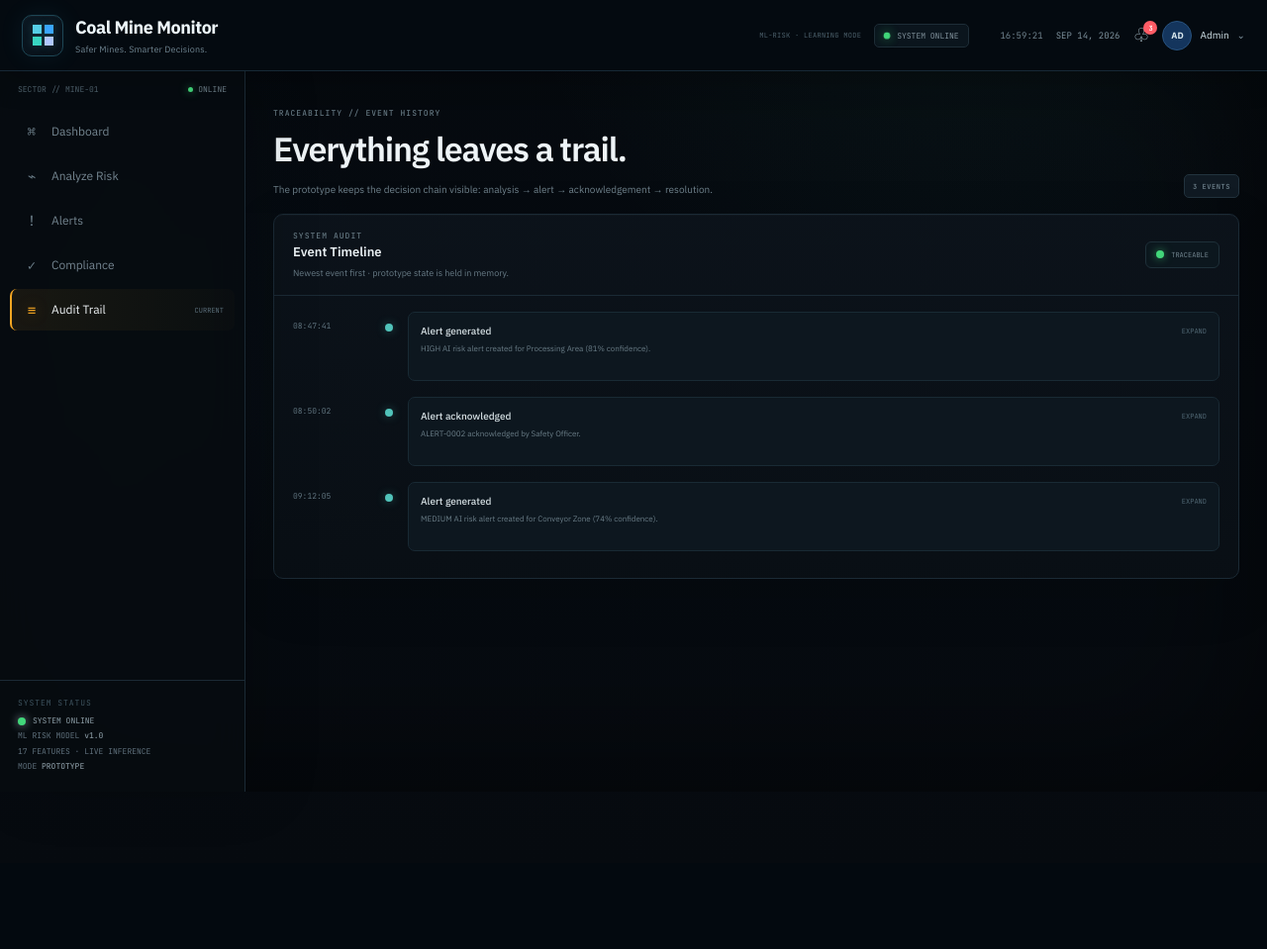
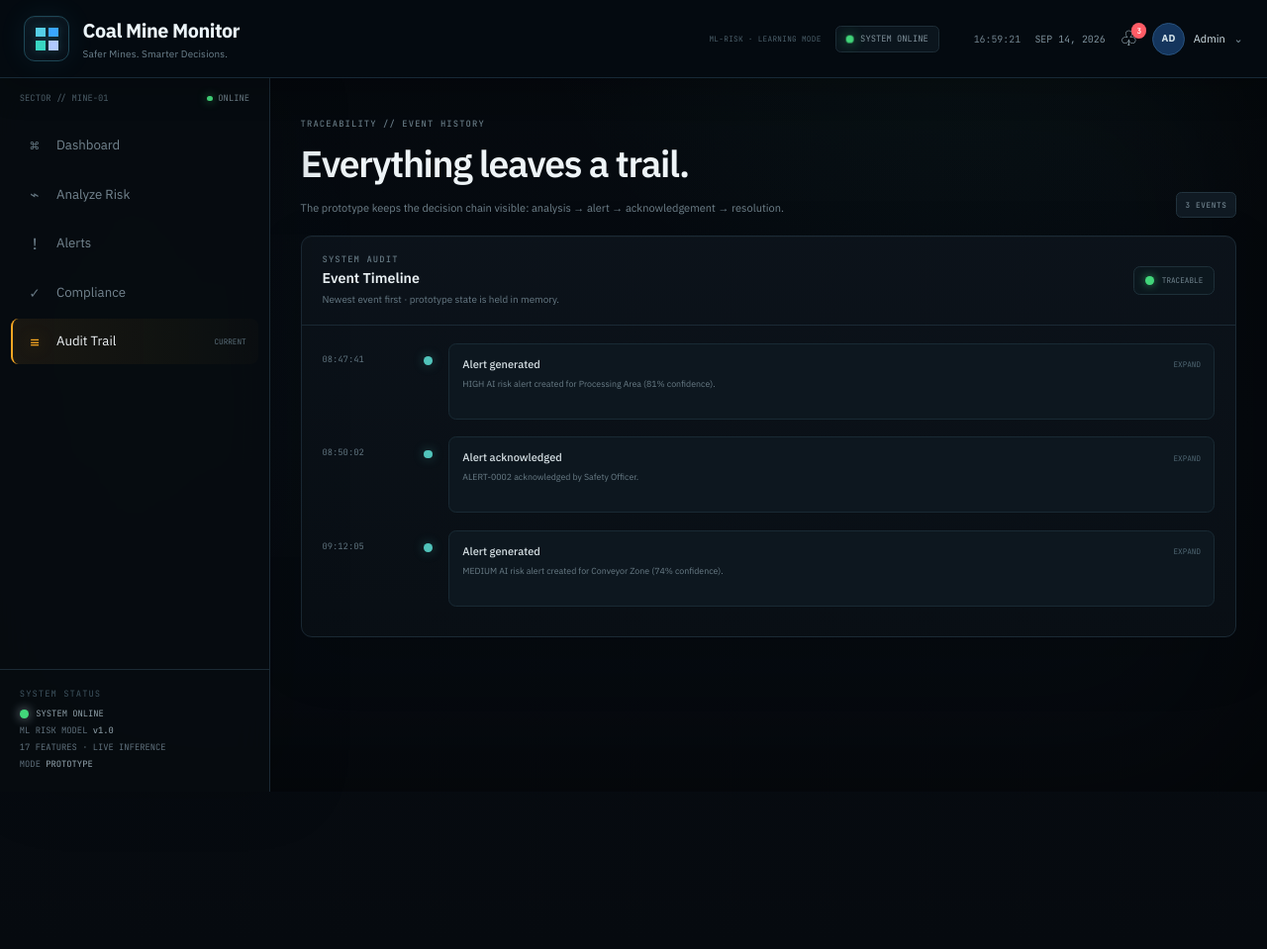
Before and after one commit to abhinavsamala-ECE/AI-Based-Coal-Mine-Monitoring-System, a Flask app: page /audit in a window 1280 px wide. Shown: the whole page at 99% size. Before the commit the page ends 800 px from the top, so only its background shows below. Run offline with Flask 3, Linux system fonts and the light colour scheme; some libraries are stand-ins or nearby versions.

Commit message:
improve desktop dashboard scaling

```diff
--- a/static/css/style.css
+++ b/static/css/style.css
@@ -366,3 +366,9 @@ a { color: inherit; text-decoration: none; }
 @keyframes cameraScan{from{transform:translateY(-35%)}to{transform:translateY(35%)}}
 @media(max-width:1100px){.intel-grid{grid-template-columns:1fr 1fr}.ops-toolbar{align-items:flex-start;flex-direction:column}.ops-buttons{justify-content:flex-start}}@media(max-width:760px){.intel-grid{grid-template-columns:1fr}.scenario-grid,.emergency-services{grid-template-columns:1fr}.ops-buttons{display:grid;grid-template-columns:1fr 1fr;width:100%}.ops-btn{width:100%}.factor-row{grid-template-columns:95px 1fr 30px}}
 .prob-track{height:7px;flex:1;background:#10202a;border:1px solid #17303c;border-radius:99px;overflow:hidden;display:inline-block;margin-right:8px;vertical-align:middle}.prob-track i{display:block;height:100%;background:linear-gradient(90deg,#2e9eaf,#7de2d0);border-radius:inherit}.rule-card-explanation{display:flex;align-items:center;gap:8px;color:#bdcfd4;font:700 8px "JetBrains Mono",monospace}.rule-card-explanation b{min-width:40px;text-align:right}.analysis-input-panel .form-body{max-height:calc(100vh - 210px);overflow:auto}.analysis-input-panel .form-body::-webkit-scrollbar{width:6px}.analysis-input-panel .form-body::-webkit-scrollbar-thumb{background:#1b3947;border-radius:99px}
+/* Global display scaling */
+@media (min-width: 1201px) {
+    body {
+        zoom: 1.1;
+    }
+}
```
